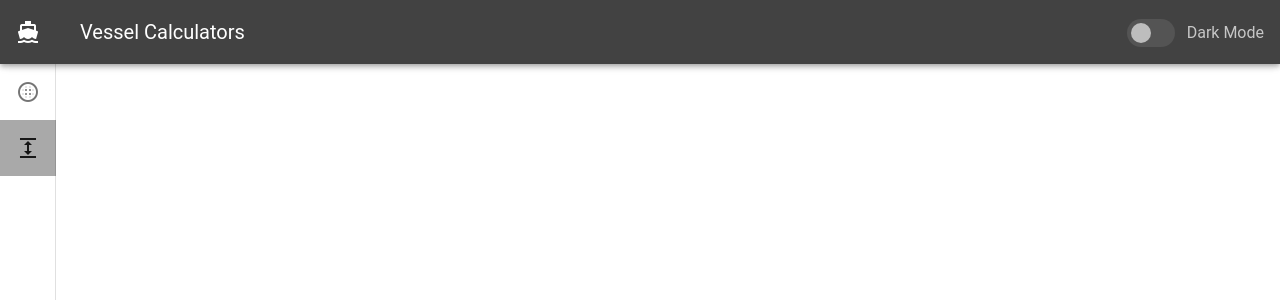
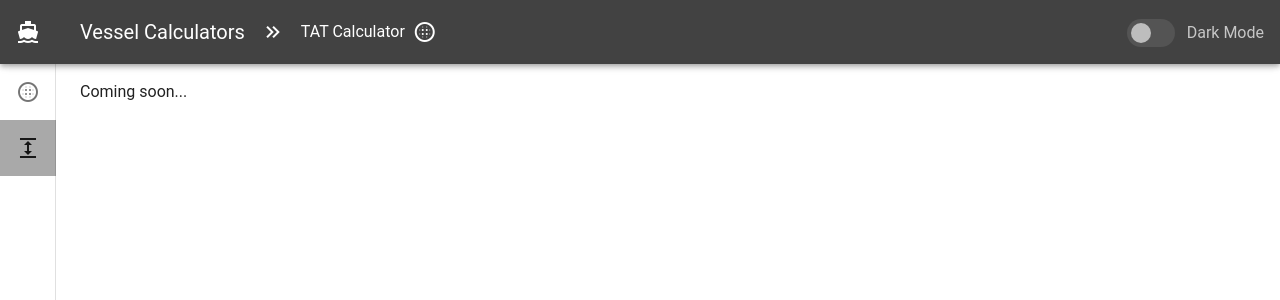
Before and after one commit to mateuszRybczonek/vessel-calculators-vue, a Vue app: page /tat-calculator in a window 1280 px wide. Shown: the top 300 px of the page. Built offline with nearby package versions, Linux system fonts and the light colour scheme; a small style sheet from the web is missing.

Commit message:
feat: add tat calculator placeholder

```diff
--- a/src/router/index.ts
+++ b/src/router/index.ts
@@ -18,6 +18,15 @@ const routes: Array<RouteConfig> = [
       title: 'LBL Array Planning',
       icon: 'mdi-blur-radial'
     }
+  },
+  {
+    path: '/tat-calculator',
+    name: 'TATCalculator',
+    component: () => import(/* webpackChunkName: "tat-calculator" */ '../views/TATCalculator.vue'),
+    meta: {
+      title: 'TAT Calculator',
+      icon: 'mdi-blur-radial'
+    }
   }
 ]
 
--- a/src/views/Home.vue
+++ b/src/views/Home.vue
@@ -36,7 +36,7 @@ export default defineComponent({
     const cards = computed((): Card[] => {
       return [
         { title: 'LBL Array Planning', href: '/lbl-array-planning' },
-        { title: 'TAT Calculation', href: '/' }
+        { title: 'TAT Calculator', href: '/tat-calculator' }
       ]
     })
 
--- /dev/null
+++ b/src/views/TATCalculator.vue
@@ -0,0 +1,13 @@
+<template>
+  <div class="ma-4">
+    Coming soon...
+  </div>
+</template>
+
+<script lang="ts">
+import { defineComponent } from '@vue/composition-api'
+
+export default defineComponent({
+  name: 'TATCalculator'
+})
+</script>
```
